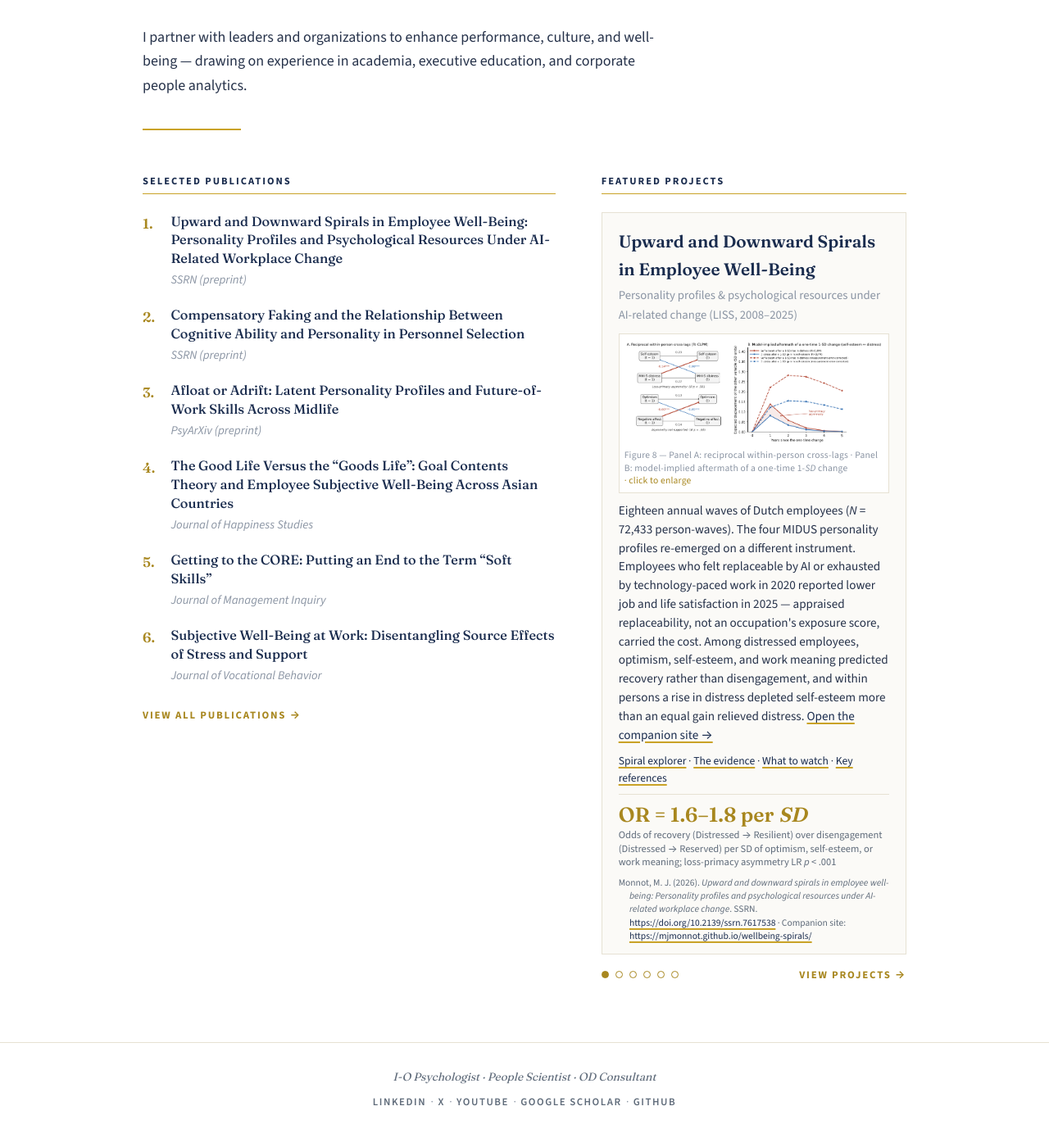
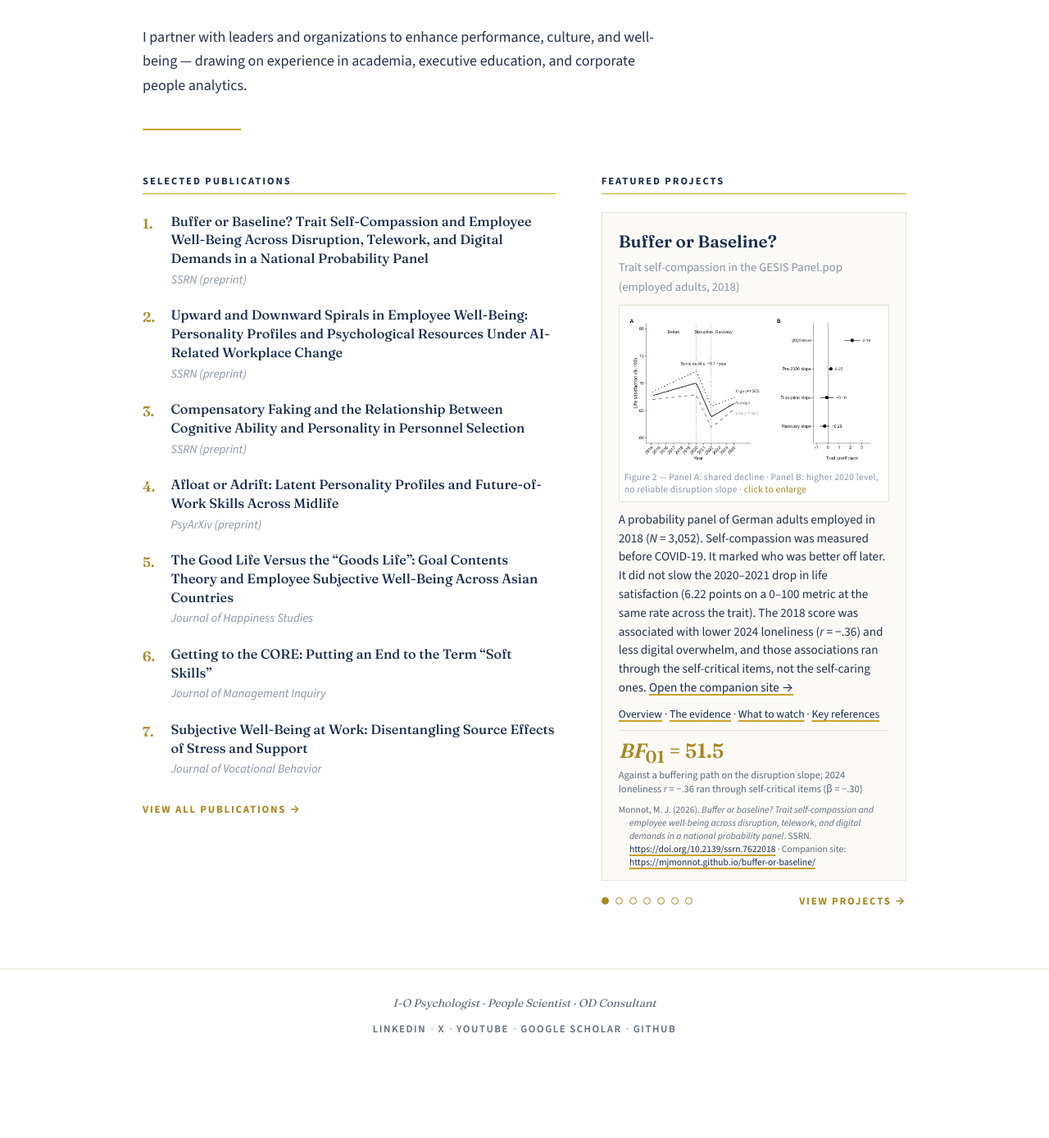
Before and after one commit to mjmonnot/mjmonnot.github.io, a Jekyll site: the page built from index.md, in a window 1280 px wide and 1400 px high, scrolled down 261 px. Shown: the top 1389 px of the window at 82% size. Built offline with Jekyll 4.4.1, drawn with Linux system fonts in a browser that asks for light colours; after the commit the page ends 1575 px from its top, so only the background shows below that.

Commit message:
Add GESIS self-compassion SSRN preprint: publications list, summary page, featured-projects card linking buffer-or-baseline.
Co-authored-by: Cursor <cursoragent@cursor.com>

```diff
--- a/index.md
+++ b/index.md
@@ -16,6 +16,12 @@ permalink: /
     <p class="section-label">Selected Publications</p>
     <hr class="label-rule">
     <ol class="pub-list">
+      <li>
+        <div>
+          <p class="pub-title"><a href="/publications/2026-buffer-or-baseline.html">Buffer or Baseline? Trait Self-Compassion and Employee Well-Being Across Disruption, Telework, and Digital Demands in a National Probability Panel</a></p>
+          <p class="pub-journal">SSRN (preprint)</p>
+        </div>
+      </li>
       <li>
         <div>
           <p class="pub-title"><a href="/publications/2026-wellbeing-spirals.html">Upward and Downward Spirals in Employee Well-Being: Personality Profiles and Psychological Resources Under AI-Related Workplace Change</a></p>
@@ -62,6 +68,24 @@ permalink: /
     <div class="feature-carousel" data-feature-carousel data-interval="10000" aria-roledescription="carousel" aria-label="Featured projects">
       <div class="feature-carousel-track">
         <article class="feature-card feature-slide is-active" data-slide="0" aria-hidden="false">
+          <p class="feature-title"><a href="/buffer-or-baseline/">Buffer or Baseline?</a></p>
+          <p class="feature-sub">Trait self-compassion in the GESIS Panel.pop (employed adults, 2018)</p>
+          <figure class="feature-figure feature-figure--wide">
+            <a class="feature-figure-link" href="{{ "/assets/images/gesis-fig2-ls-trajectories.png" | relative_url }}" data-lightbox aria-label="Enlarge Figure 2: life-satisfaction trajectories and trait coefficients">
+              <img src="{{ "/assets/images/gesis-fig2-ls-trajectories.png" | relative_url }}" alt="Figure 2 from the GESIS preprint. Panel A: implied life-satisfaction trajectories at high, average, and low trait self-compassion from 2014 to 2025. The 2020 to 2022 decline is shared. Panel B: trait coefficients. The 2020 level is 2.16; the disruption slope is minus 0.10." width="2280" height="1350" loading="lazy">
+            </a>
+            <figcaption>Figure 2 &mdash; Panel A: shared decline &middot; Panel B: higher 2020 level, no reliable disruption slope <span class="feature-figure-hint">· click to enlarge</span></figcaption>
+          </figure>
+          <p class="feature-desc">A probability panel of German adults employed in 2018 (<em>N</em> = 3,052). Self-compassion was measured before COVID-19. It marked who was better off later. It did not slow the 2020&ndash;2021 drop in life satisfaction (6.22 points on a 0&ndash;100 metric at the same rate across the trait). The 2018 score was associated with lower 2024 loneliness (<em>r</em> = &minus;.36) and less digital overwhelm, and those associations ran through the self-critical items, not the self-caring ones. <a href="/buffer-or-baseline/">Open the companion site &rarr;</a></p>
+          <p class="feature-links"><a href="/buffer-or-baseline/">Overview</a> &middot; <a href="/buffer-or-baseline/evidence.html">The evidence</a> &middot; <a href="/buffer-or-baseline/playbook.html">What to watch</a> &middot; <a href="/buffer-or-baseline/references.html">Key references</a></p>
+          <div class="feature-stat">
+            <span class="stat-value"><em>BF</em><sub>01</sub>&nbsp;=&nbsp;51.5</span>
+            <span class="stat-note">Against a buffering path on the disruption slope; 2024 loneliness <em>r</em> = &minus;.36 ran through self-critical items (&beta; = &minus;.30)</span>
+          </div>
+          <p class="feature-cite">Monnot, M. J. (2026). <em>Buffer or baseline? Trait self-compassion and employee well-being across disruption, telework, and digital demands in a national probability panel</em>. SSRN. <a href="https://doi.org/10.2139/ssrn.7622018">https://doi.org/10.2139/ssrn.7622018</a> &middot; Companion site: <a href="https://mjmonnot.github.io/buffer-or-baseline/">https://mjmonnot.github.io/buffer-or-baseline/</a></p>
+        </article>
+
+        <article class="feature-card feature-slide" data-slide="1" aria-hidden="true">
           <p class="feature-title"><a href="/wellbeing-spirals/">Upward and Downward Spirals in Employee Well-Being</a></p>
           <p class="feature-sub">Personality profiles &amp; psychological resources under AI-related change (LISS, 2008&ndash;2025)</p>
           <figure class="feature-figure feature-figure--wide">
@@ -79,7 +103,7 @@ permalink: /
           <p class="feature-cite">Monnot, M. J. (2026). <em>Upward and downward spirals in employee well-being: Personality profiles and psychological resources under AI-related workplace change</em>. SSRN. <a href="https://doi.org/10.2139/ssrn.7617538">https://doi.org/10.2139/ssrn.7617538</a> &middot; Companion site: <a href="https://mjmonnot.github.io/wellbeing-spirals/">https://mjmonnot.github.io/wellbeing-spirals/</a></p>
         </article>
 
-        <article class="feature-card feature-slide" data-slide="1" aria-hidden="true">
+        <article class="feature-card feature-slide" data-slide="2" aria-hidden="true">
           <p class="feature-title"><a href="/lec-2026/">The AI Paradox</a></p>
           <p class="feature-sub">SIOP Leading Edge Consortium 2026 &mdash; digital goody bag</p>
           <figure class="feature-figure">
@@ -96,7 +120,7 @@ permalink: /
           <p class="feature-cite">Monnot, M. J., &amp; Thompson, I. (2026, September 30&ndash;October 1). <em>The AI paradox: How optimization may undermine meaningful work</em> [Poster presentation]. Society for Industrial and Organizational Psychology Leading Edge Consortium, Baltimore, MD, United States. <a href="https://mjmonnot.github.io/lec-2026/">https://mjmonnot.github.io/lec-2026/</a></p>
         </article>
 
-        <article class="feature-card feature-slide" data-slide="2" aria-hidden="true">
+        <article class="feature-card feature-slide" data-slide="3" aria-hidden="true">
           <p class="feature-title">Predicting Personality from Text</p>
           <p class="feature-sub">SIOP 2019 Machine Learning Competition &mdash; post-hoc winning solution</p>
           <figure class="feature-figure">
@@ -112,7 +136,7 @@ permalink: /
           </div>
         </article>
 
-        <article class="feature-card feature-slide" data-slide="3" aria-hidden="true">
+        <article class="feature-card feature-slide" data-slide="4" aria-hidden="true">
           <p class="feature-title">Afloat or Adrift</p>
           <p class="feature-sub">Latent personality profiles &amp; future-of-work skills (MIDUS)</p>
           <figure class="feature-figure">
@@ -128,7 +152,7 @@ permalink: /
           </div>
         </article>
 
-        <article class="feature-card feature-slide" data-slide="4" aria-hidden="true">
+        <article class="feature-card feature-slide" data-slide="5" aria-hidden="true">
           <p class="feature-title">Automated Meta-Analytic Coding</p>
           <p class="feature-sub">SIOP 2026 Machine Learning Competition &mdash; team One Hot Key</p>
           <figure class="feature-figure feature-figure--wide">
@@ -144,7 +168,7 @@ permalink: /
           </div>
         </article>
 
-        <article class="feature-card feature-slide" data-slide="5" aria-hidden="true">
+        <article class="feature-card feature-slide" data-slide="6" aria-hidden="true">
           <p class="feature-title"><a href="/faking-costs/">What Faking Costs a Hiring Funnel</a></p>
           <p class="feature-sub">Monte Carlo simulation fit to meta-analytic applicant estimates</p>
           <figure class="feature-figure feature-figure--wide">
@@ -165,12 +189,13 @@ permalink: /
 
       <div class="feature-carousel-footer">
         <div class="feature-dots" role="tablist" aria-label="Choose featured project">
-          <button type="button" class="feature-dot is-active" role="tab" aria-selected="true" aria-label="Show project 1 of 6: Upward and Downward Spirals in Employee Well-Being (LISS)"></button>
-          <button type="button" class="feature-dot" role="tab" aria-selected="false" aria-label="Show project 2 of 6: The AI Paradox (LEC 2026)"></button>
-          <button type="button" class="feature-dot" role="tab" aria-selected="false" aria-label="Show project 3 of 6: Predicting Personality from Text"></button>
-          <button type="button" class="feature-dot" role="tab" aria-selected="false" aria-label="Show project 4 of 6: Afloat or Adrift (MIDUS)"></button>
-          <button type="button" class="feature-dot" role="tab" aria-selected="false" aria-label="Show project 5 of 6: SIOP 2026 Meta-Analytic Coding"></button>
-          <button type="button" class="feature-dot" role="tab" aria-selected="false" aria-label="Show project 6 of 6: What Faking Costs a Hiring Funnel"></button>
+          <button type="button" class="feature-dot is-active" role="tab" aria-selected="true" aria-label="Show project 1 of 7: Buffer or Baseline (GESIS Panel.pop)"></button>
+          <button type="button" class="feature-dot" role="tab" aria-selected="false" aria-label="Show project 2 of 7: Upward and Downward Spirals in Employee Well-Being (LISS)"></button>
+          <button type="button" class="feature-dot" role="tab" aria-selected="false" aria-label="Show project 3 of 7: The AI Paradox (LEC 2026)"></button>
+          <button type="button" class="feature-dot" role="tab" aria-selected="false" aria-label="Show project 4 of 7: Predicting Personality from Text"></button>
+          <button type="button" class="feature-dot" role="tab" aria-selected="false" aria-label="Show project 5 of 7: Afloat or Adrift (MIDUS)"></button>
+          <button type="button" class="feature-dot" role="tab" aria-selected="false" aria-label="Show project 6 of 7: SIOP 2026 Meta-Analytic Coding"></button>
+          <button type="button" class="feature-dot" role="tab" aria-selected="false" aria-label="Show project 7 of 7: What Faking Costs a Hiring Funnel"></button>
         </div>
         <a class="view-all" href="/projects.html">View projects &rarr;</a>
       </div>
--- /dev/null
+++ b/publications/2026-buffer-or-baseline.md
@@ -0,0 +1,85 @@
+---
+layout: page
+title: "Buffer or Baseline? Trait Self-Compassion and Employee Well-Being Across Disruption, Telework, and Digital Demands in a National Probability Panel"
+permalink: /publications/2026-buffer-or-baseline.html
+---
+
+# Buffer or Baseline? Trait Self-Compassion and Employee Well-Being Across Disruption, Telework, and Digital Demands in a National Probability Panel (2026)
+
+**Authors:** Matthew J. Monnot
+**Outlet:** *SSRN preprint*
+**DOI:** 10.2139/ssrn.7622018
+**Link:** [Read the preprint →](https://doi.org/10.2139/ssrn.7622018)
+**Companion site:** [Overview, evidence, and what to watch →](https://mjmonnot.github.io/buffer-or-baseline/)
+
+---
+
+## 1 · TL;DR
+
+Conservation of resources theory treats self-compassion as a personal resource that should do two jobs: sit with a higher baseline of well-being, and blunt the loss when a demand arrives. This study tests both claims in the GESIS Panel.pop, a probability sample of German adults who were employed in 2018 (*N* = 3,052). The measure was taken before COVID-19. The outcomes sit years later.
+
+The second job failed. Life satisfaction fell 6.22 points (0–100) across the 2020–2021 disruption at the same rate across levels of the trait (*BF*<sub>01</sub> = 51.52). A within-person telework test from 2021 to 2025 was also not supported (*BF*<sub>01</sub> = 12.28).
+
+The first job held later, and not where the hypotheses pointed. The 2018 score was associated with lower loneliness in 2024 (*r* = −.36) and with less digital overwhelm (β = −.20). Those associations ran through the reverse-scored self-critical items (β = −.30 and −.21), not the self-caring ones, and they were reduced but not removed by a six-item neuroticism control.
+
+---
+
+## 2 · Methodology (Technical)
+
+- **Data:** GESIS Panel.pop Standard Edition, ZA5665, Version 62.0.0. Probability-based mixed-mode panel of German-speaking adults. Secondary analysis under a scientific-use agreement that prohibits redistribution of microdata.
+- **Sample:** Adults employed in 2018 with a 2018 Self-Compassion Scale–Short Form score, *N* = 3,052.
+- **Hypothesis 1:** piecewise growth of life satisfaction (0–100) with a 2020 knot; 2020 loneliness as a separate outcome. Primary unweighted FIML model.
+- **Hypothesis 2:** random-slope multilevel model of within-person telework share (2021–2025) with a cross-level trait interaction.
+- **Hypothesis 3:** multivariate outcomes in 2024 (digital overwhelm, technology favorability, digitalization job-loss belief) plus a binary familiarization model.
+- **Inference added at reporting:** Bayes factors for the buffering paths; repeated nested out-of-fold prediction; two-factor and component-specific models; six-item BFI-2 neuroticism control (2017).
+- **What the design cannot say:** observational; the trait was not manipulated; loneliness anchors and the life-satisfaction response format changed across waves.
+
+---
+
+## 3 · Methods in Plain English
+
+The study asks whether a self-compassion score taken in 2018, before anyone had heard of COVID-19, tells you two different things about later well-being: who is better off, and who is hurt less when a demand arrives. Those are separable. Personality research on marriage, unemployment, and widowhood has already shown that the Big Five often mark the first and not the second.
+
+The first test is the 2020–2021 drop in life satisfaction — a population-wide disruption. The second is telework share from 2021 to 2025, compared within the same person over time. The third is how people appraised digital technology in 2024, including whether they felt overwhelmed by it.
+
+Because the scale pairs self-caring items with reverse-scored self-critical items, the paper also asks which item set actually carries any association. That scoring question is what a total “self-compassion” effect means.
+
+---
+
+## 4 · Key Findings & Nuances
+
+- **Levels, not slopes.** The 2018 trait was associated with higher life satisfaction at the 2020 knot (*b* = 2.16, β = .14) and with a more positive pre-2020 slope. It was not associated with the disruption slope or the recovery slope.
+- **The largest association was not hypothesized.** 2018 self-compassion correlated *r* = −.36 with 2024 loneliness and added out-of-fold Δ*R*² = .036 beyond baseline covariates. 2020 loneliness, measured in the disruption, was unrelated.
+- **Digital overwhelm, not digital behavior.** Lower overwhelm (β = −.20) and slightly more favorable appraisals (β = .10). Unrelated to recently familiarizing oneself with a new tool (OR = 0.98) and to a national job-loss belief.
+- **The total score was the self-critical items.** The trait factor correlated *r* = .98 with the reverse-scored self-critical composite and *r* = .38 with the self-caring composite. Self-caring items added nothing unique. A six-item neuroticism control reduced the loneliness and overwhelm estimates to −.24 and −.17 and did not remove them.
+- **The same associations inside and outside care work.** Among 2,843 panelists with a valid industry branch, the loneliness and overwhelm slopes were the same in care sectors and elsewhere.
+
+---
+
+## 5 · Implementation Ideas
+
+### For Leaders & HR
+
+- If a total self-compassion score predicts later loneliness or digital overwhelm, check whether you are looking at low self-criticism. Score the two composites separately if the theory needs self-kindness.
+- Do not expect this trait to flatten a population-wide shock. Life satisfaction fell about six points across the disruption at every level of the measure.
+
+### For People Analytics
+
+- A marker of who is better off is not a marker of who is hurt less by an event. Report levels and change separately.
+- 2024 loneliness and digital overwhelm were the outcomes the 2018 measure actually improved out of fold. Familiarization behavior was not.
+
+### For Well-Being Program Design
+
+- The design is correlational. Nothing here says what training the trait would do. The [companion site](https://mjmonnot.github.io/buffer-or-baseline/) stays inside that limit; the [what to watch](https://mjmonnot.github.io/buffer-or-baseline/playbook.html) page is written for that constraint.
+
+---
+
+## 6 · Endnotes (APA Style)
+
+1. Monnot, M. J. (2026). Buffer or baseline? Trait self-compassion and employee well-being across disruption, telework, and digital demands in a national probability panel. *SSRN*. https://doi.org/10.2139/ssrn.7622018
+2. Hobfoll, S. E. (1989). Conservation of resources: A new attempt at conceptualizing stress. *American Psychologist, 44*(3), 513–524. https://doi.org/10.1037/0003-066X.44.3.513
+3. Yap, S. C. Y., Anusic, I., & Lucas, R. E. (2012). Does personality moderate reaction and adaptation to major life events? Evidence from the British Household Panel Survey. *Journal of Research in Personality, 46*(5), 477–488. https://doi.org/10.1016/j.jrp.2012.05.005
+4. Anusic, I., Yap, S. C. Y., & Lucas, R. E. (2014). Does personality moderate reaction and adaptation to major life events? Analysis of life satisfaction and affect in an Australian national sample. *Journal of Research in Personality, 51*, 69–77. https://doi.org/10.1016/j.jrp.2014.04.009
+5. Muris, P., & Petrocchi, N. (2017). Protection or vulnerability? A meta-analysis of the relations between the positive and negative components of self-compassion and psychopathology. *Clinical Psychology & Psychotherapy, 24*(2), 373–383. https://doi.org/10.1002/cpp.2005
+6. Raes, F., Pommier, E., Neff, K. D., & Van Gucht, D. (2011). Construction and factorial validation of a short form of the Self-Compassion Scale. *Clinical Psychology & Psychotherapy, 18*(3), 250–255. https://doi.org/10.1002/cpp.702
+7. Wanberg, C. R., Csillag, B., Douglass, R. P., Zhou, L., & Pollard, M. S. (2020). Socioeconomic status and well-being during COVID-19: A resource-based examination. *Journal of Applied Psychology, 105*(12), 1382–1396. https://doi.org/10.1037/apl0000831
```
Also changed, not shown: _data/publications.yml (+8 -0 lines), assets/images/gesis-fig2-ls-trajectories.png (added).
